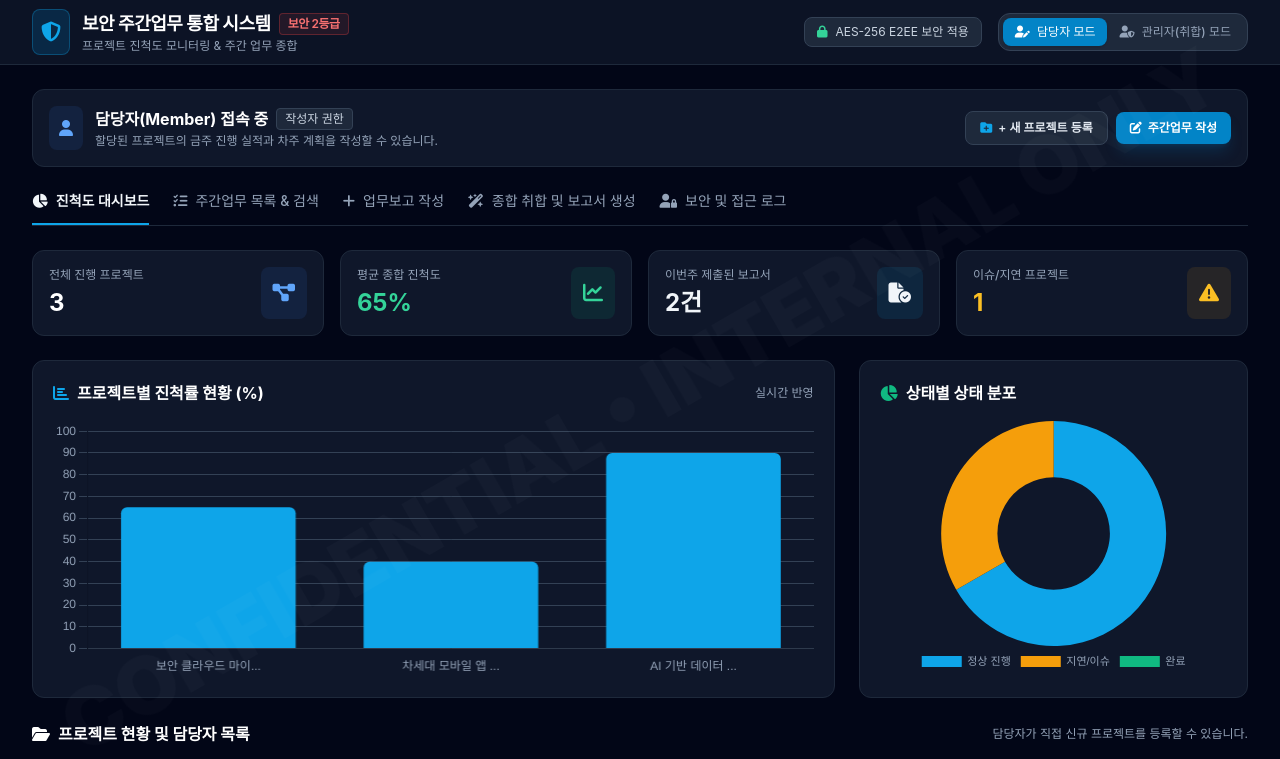
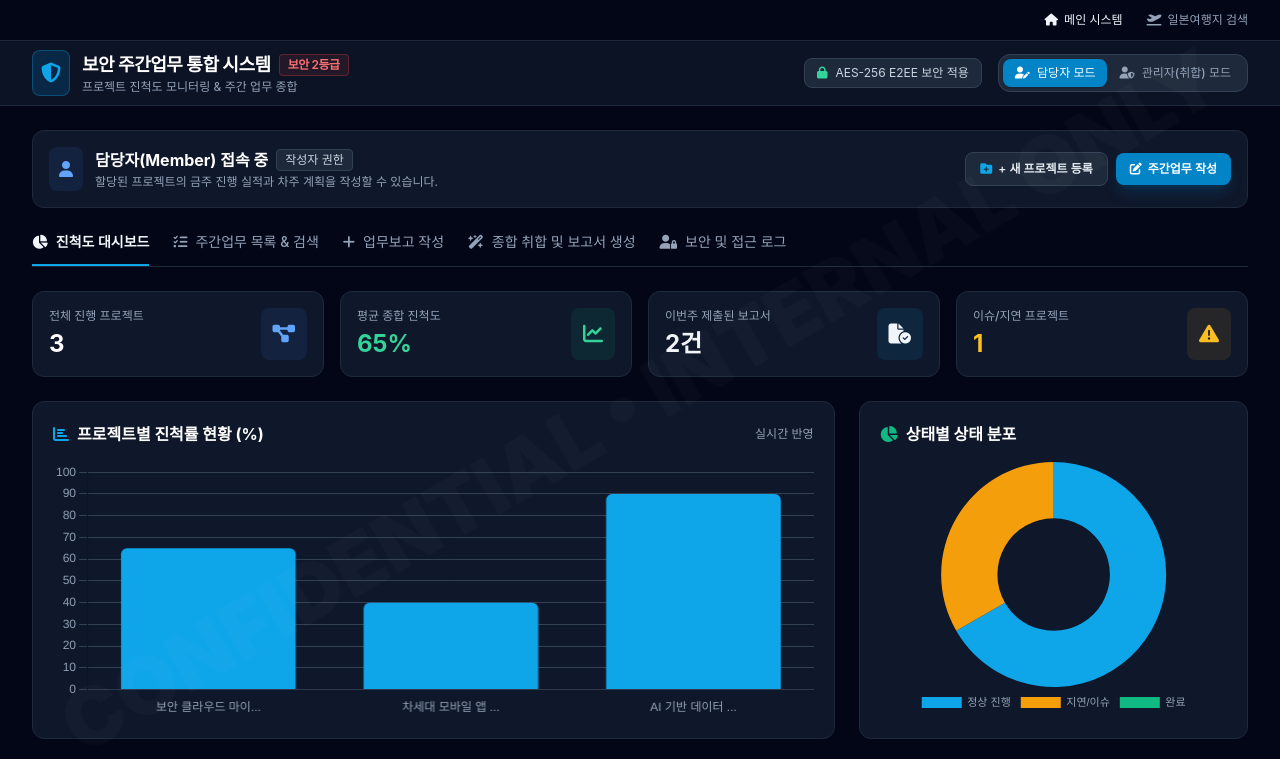
Before and after one commit to jiminxchris/weekreport, a plain HTML site: page index.html in a window 1280 px wide. Shown: the top 759 px of the page. Drawn offline with nearby package versions, Linux system fonts and the light colour scheme; a web font is replaced by a local one.

Commit message:
내비메뉴추가

```diff
--- a/index.html
+++ b/index.html
@@ -77,6 +77,17 @@
 
     <!-- Watermark for Security -->
     <div class="watermark" id="securityWatermark">CONFIDENTIAL • INTERNAL ONLY</div>
+
+    <nav class="bg-slate-950 border-b border-slate-800 relative z-50">
+        <div class="max-w-7xl mx-auto px-4 sm:px-6 lg:px-8 h-10 flex items-center justify-end space-x-6 text-xs font-medium">
+            <a href="#" class="text-brand-400 hover:text-brand-300 transition-colors flex items-center gap-1.5">
+                <i class="fa-solid fa-house"></i> 메인 시스템
+            </a>
+            <a href="https://jiminxchris.github.io/weekreport/travel.html" target="_blank" rel="noopener noreferrer" class="text-slate-400 hover:text-white transition-colors flex items-center gap-1.5">
+                <i class="fa-solid fa-plane-departure"></i> 일본여행지 검색
+            </a>
+        </div>
+    </nav>
 
     <header class="border-b border-slate-800 bg-slate-900/80 backdrop-blur sticky top-0 z-40">
         <div class="max-w-7xl mx-auto px-4 sm:px-6 lg:px-8 h-16 flex items-center justify-between">
```
